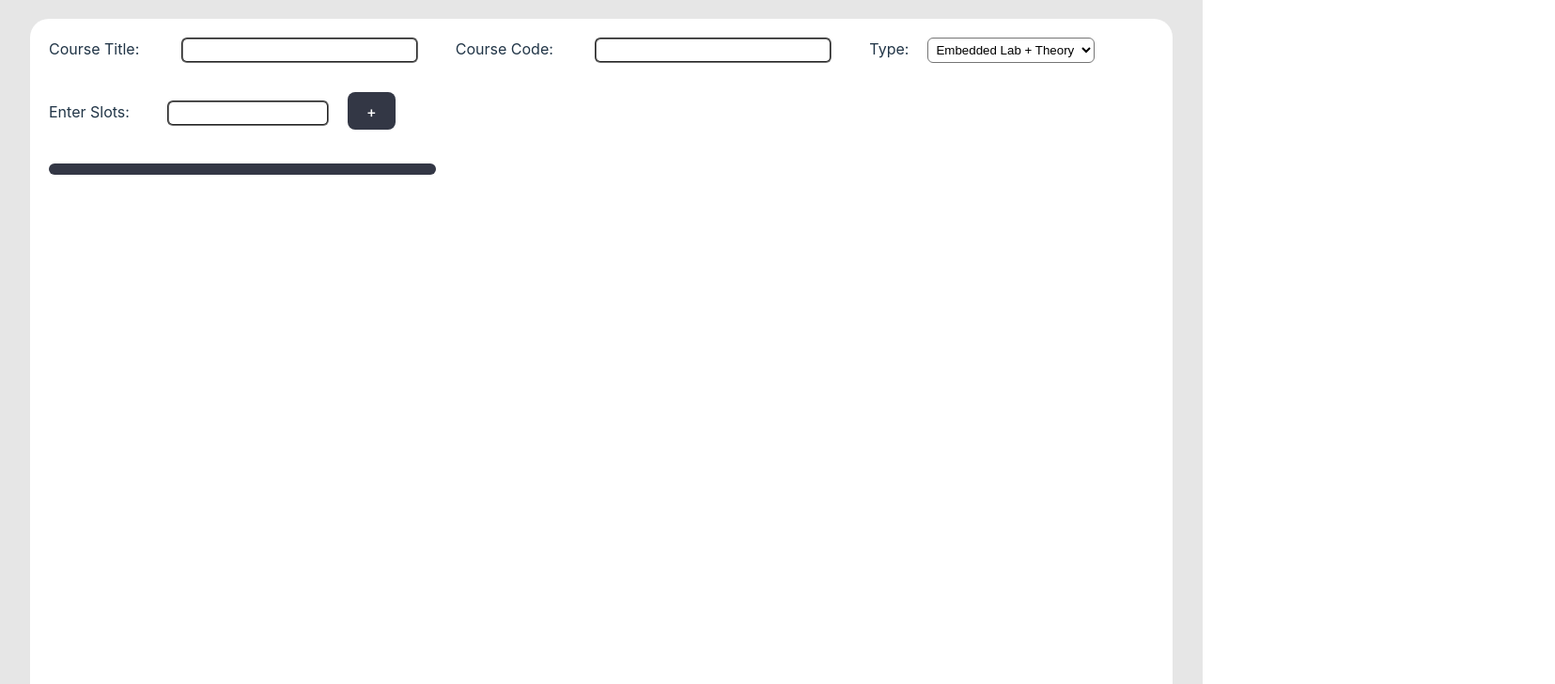
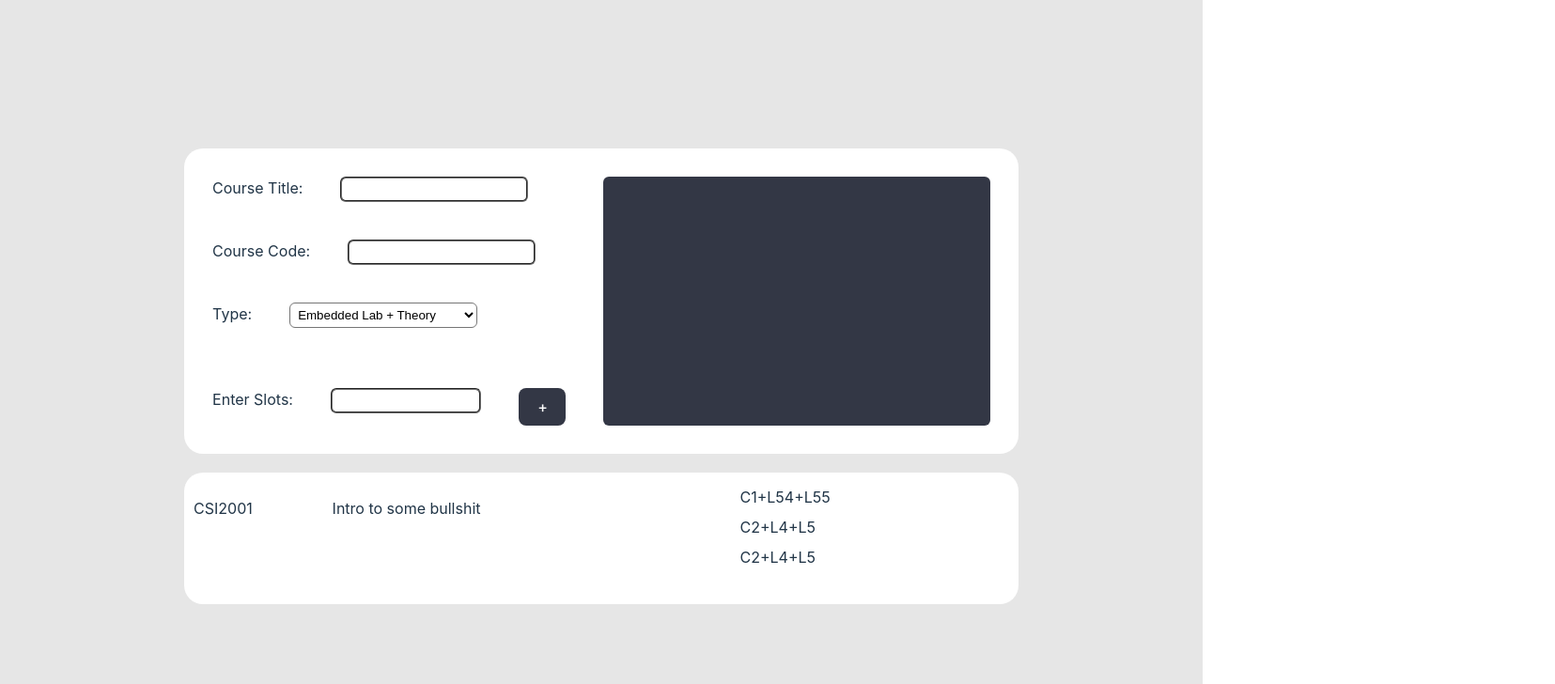
Before and after one commit to coderman400/ffcs, a React (Vite) app: page / in a window 1280 px wide. Shown: the top 728 px of the page at 94% size, 1655 px wide, since content can reach past the window. Built offline with nearby package versions, Linux system fonts and the light colour scheme.

Commit message:
styling changes to simplify site, add courses display and formatting

```diff
--- a/src/App.css
+++ b/src/App.css
@@ -1,12 +1,10 @@
 body{
   background-color: rgb(230, 230, 230);
   display:flex;
-  justify-content: center;
+  justify-content: space-evenly;
 }
 
 .container{
-  background-color: white;
   border-radius:20px;
-  width:95vw;;
-  height:95vh;
+  padding:10px;
 }
--- a/src/App.jsx
+++ b/src/App.jsx
@@ -1,10 +1,12 @@
 import { useState } from 'react'
 import './App.css'
 import Form from './components/Form.jsx'
+import Courses from './components/Courses.jsx'
 function App() {
 return(
   <div className="container">
     <Form></Form>
+    <Courses></Courses>
   </div>
 )
 }
--- /dev/null
+++ b/src/components/Courses.jsx
@@ -0,0 +1,20 @@
+import '../styles/Courses.css'
+
+function Courses() {
+return(
+    <div class="courses-wrapper">
+        <div class='course'>
+            <p>CSI2001</p>
+            <p>Intro to some bullshit</p>
+            <div class="slots">
+                <p>C1+L54+L55</p>
+                <p>C2+L4+L5</p>
+                <p>C2+L4+L5</p>
+            </div>
+            <br></br>
+        </div>
+    </div>
+)
+}
+
+export default Courses
--- a/src/components/Form.jsx
+++ b/src/components/Form.jsx
@@ -1,6 +1,6 @@
 import '../styles/Form.css';
 import { useState } from 'react';
-import Slots from './Slots.jsx';
+import Courses from './Courses.jsx';
 
 function Form() {
   const [slotsArray, setSlotsArray] = useState([]);
@@ -21,24 +21,29 @@ function Form() {
 
   return (
     <div className="form-wrapper">
+
       <form>
+        <div>
           <label htmlFor="title">Course Title: </label>
           <input type="text" id="title" name="title" />
-
+        </div>
+        <div>
           <label htmlFor="code">Course Code: </label>
           <input type="text" id="code" name="code" />
-
+        </div>
+        <div>
           <label htmlFor="type">Type:</label>
           <select id="type" name="type">
             <option value="eth">Embedded Lab + Theory</option>
             <option value="th">Theory Only</option>
           </select>
+        </div>
         <br />
-
+        <div>
           <label htmlFor="slots">Enter Slots:</label>
           <input type="text" id="slots" name="slots" />
-
           <button id="slot-add-btn" onClick={handleAddSlot}>+</button>
+        </div>
       </form>
 
       <div className="slots-box">
--- a/src/components/Slots.jsx
+++ /dev/null
@@ -1,21 +0,0 @@
-
-function Slots({type="th"}){
-    const slots = ['A1', 'B1', 'C1', 'D1', 'E1', 'F1', 'G1', 'A2' ,'B2' ,'C2', 'D2', 'E2', 'F2', 'G2', ''
-    ]
-
-    if(type=="th"){
-        return(
-            <div class="slots">
-                <p>THEORY ONLY SLOTS</p>
-            </div>
-        )}
-        else if(type=="eth"){
-            return(
-                <div class="slots">
-                    <p>LAB ALSO</p>
-                </div>
-            )
-        }
-}
-
-export default Slots;
--- /dev/null
+++ b/src/styles/Courses.css
@@ -0,0 +1,19 @@
+.courses-wrapper{
+    background-color: white;
+    display:flex;
+    margin:20px;
+    border-radius:20px;
+    padding:10px;
+    flex-direction: column;
+}
+.course{
+    display:grid;
+    grid-template-columns: 17% 50% 100%;
+}
+.slots{
+    display:flex;
+    flex-direction: column;
+    margin: 0;
+    padding:0;
+    line-height: 0;
+}
--- a/src/styles/Form.css
+++ b/src/styles/Form.css
@@ -1,24 +1,43 @@
 .form-wrapper{
+    background-color: white;
+    display:flex;
+    margin:20px;
+    border-radius:20px;
+    padding:10px;
+}
+form{
+    display:flex;
+    flex-direction:column;
 }
 label{
+    float:left;
+    clear:left;
+    text-align: right;
     margin:20px;
 }
-input{
+input, select, button{
+    float:left;
     margin:20px;
     padding:4px;
-    width:15rem;
+    width:15em;
     border-radius:6px;
     border-style:groove;
+    vertical-align: top;
+}
+input, select, option {
+    -webkit-box-sizing: border-box;
+    -moz-box-sizing: border-box;
+    box-sizing: border-box;
 }
 
 select{
+    display:block;
     padding:4px;
     background-color: white;
     border-style: groove;
     border-radius: 6px;
 
 }
-
 #slots{
     width:10rem;
 }
@@ -34,6 +53,9 @@ select{
 }
 #slot-add-btn{
     background-color: #333745;
+    width:50px;
+
+    text-align: center;
     color:white;
     height:40px;
     font-size:400;
```
Lines whose indentation alone changed are shown as unchanged.
